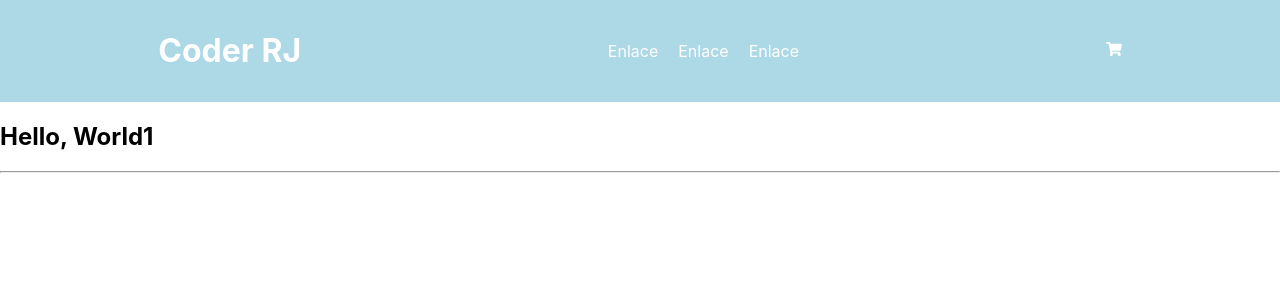
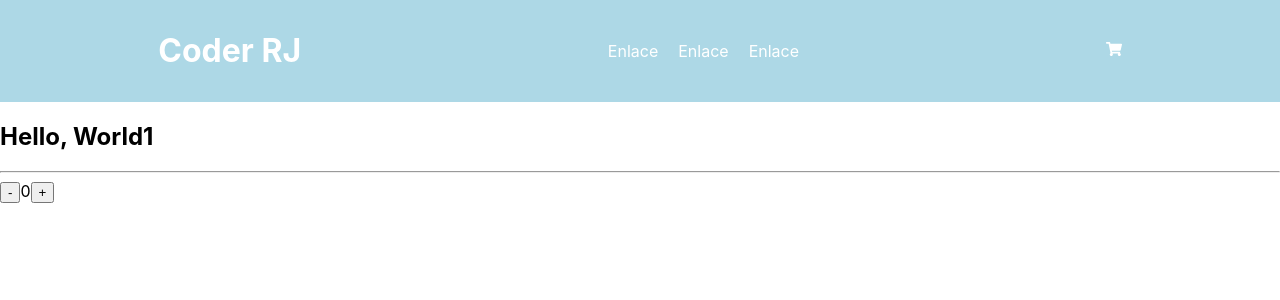
Before and after one commit to Luciano-Tarsia/ReactJs, a React (Create React App) app in the folder reactjs/: page / in a window 1280 px wide. Shown: the top 300 px of the page. Built offline with nearby package versions, Linux system fonts and the light colour scheme.

Commit message:
Contador con boton

```diff
--- a/reactjs/src/App.js
+++ b/reactjs/src/App.js
@@ -1,6 +1,7 @@
 //import logo from './logo.svg';
 //import './App.css';
 
+import { ItemCount } from "./componentes/ItemCount/ItemCount";
 import { ItemListContainer } from "./componentes/ItemListContainer/ItemListContainer";
 import { NavBar } from "./componentes/NavBar/NavBar";
 
@@ -9,6 +10,7 @@ function App() {
     <div>
       <NavBar />
       <ItemListContainer greeting="Hello, World1"/>
+      <ItemCount />
     </div>
   );
 }
--- /dev/null
+++ b/reactjs/src/componentes/ItemCount/ItemCount.js
@@ -0,0 +1,23 @@
+import React, {useState} from "react";
+
+export const ItemCount = ({stock = 10, initial = 0}) => {
+
+    const [cantidad, setCantidad] = useState(initial)
+
+    const resta = () => {
+        cantidad > initial && setCantidad(cantidad - 1)
+    }
+
+    const suma = () => {
+        cantidad < stock && setCantidad(cantidad + 1)
+    }
+
+    return(
+        <div>
+            <button onClick={resta} className="btn btn-primary">-</button>
+            <span className="mx-2">{cantidad}</span>
+            <button onClick={suma} className="btn btn-primary">+</button>
+        </div>
+    )
+
+}
```
